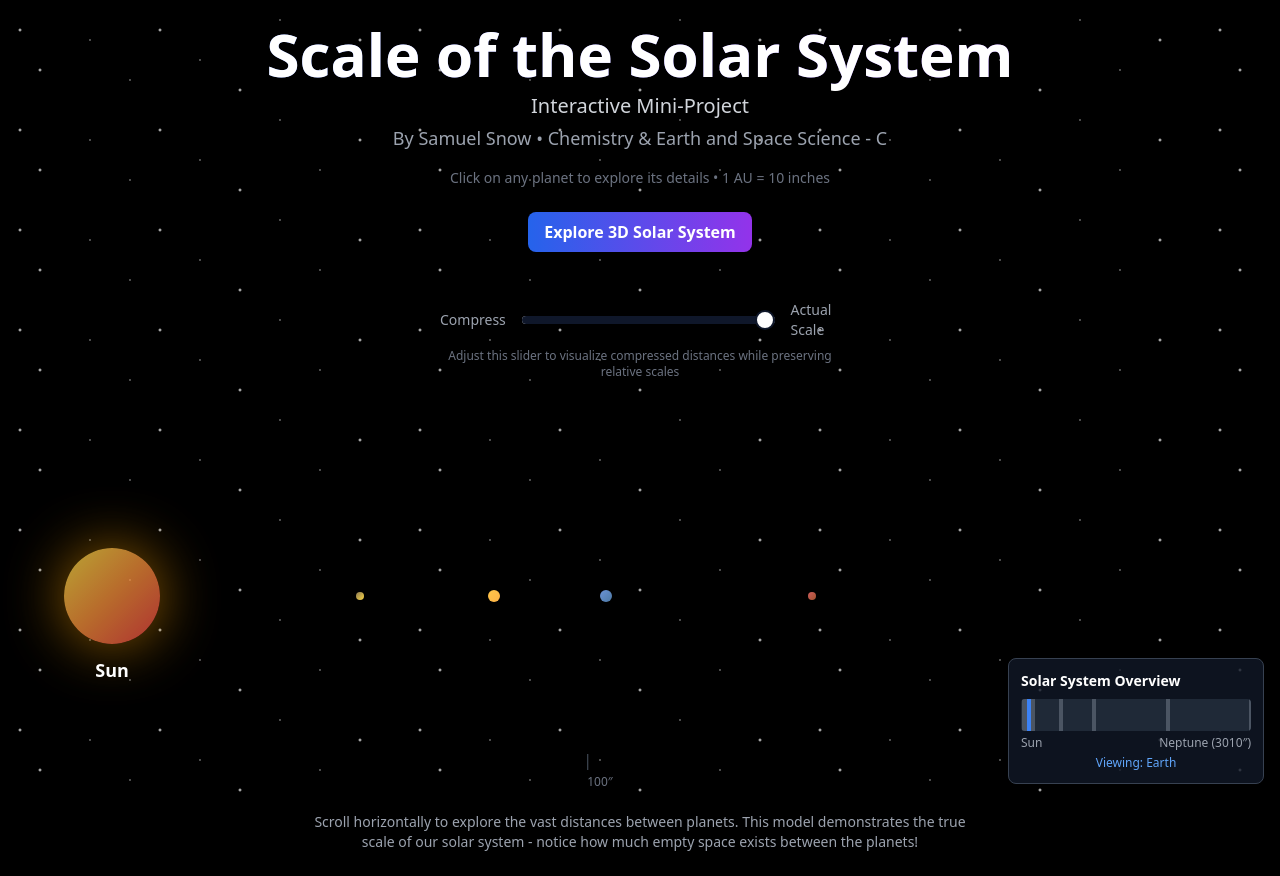
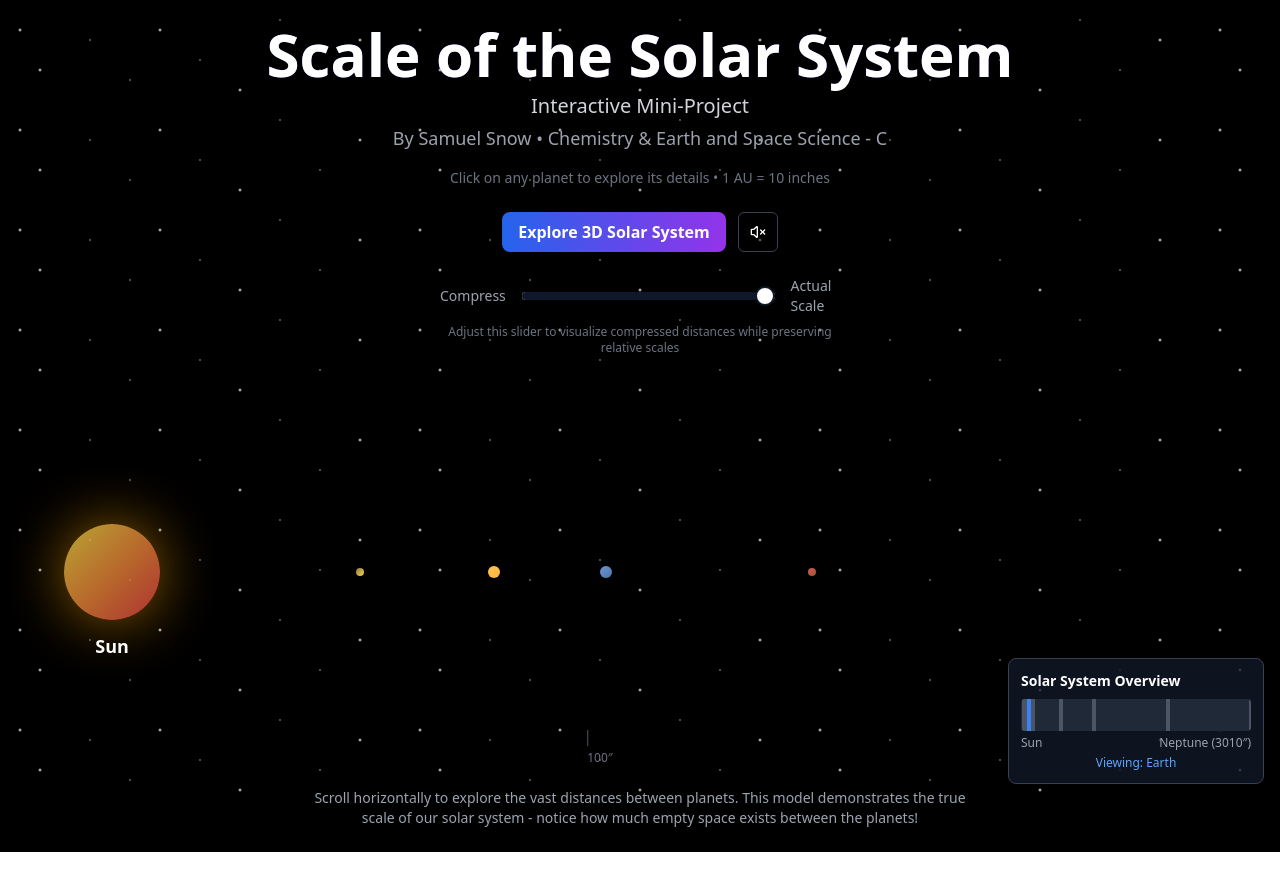
Before and after one commit to samsnow850/cosmic-scale-voyage, a React (Vite) app: page / in a window 1280 px wide. After the commit the page ends 852 px from the top, so only its background shows below. Built offline with nearby package versions, Linux system fonts and the light colour scheme.

Commit message:
Add background music and toggle
Adds background music and a toggle to control playback.

```diff
--- /dev/null
+++ b/src/components/BackgroundMusic.tsx
@@ -0,0 +1,80 @@
+
+import React, { useState, useEffect, useRef } from 'react';
+import { Button } from "@/components/ui/button";
+import { Music, VolumeX } from "lucide-react";
+import { toast } from "@/hooks/use-toast";
+
+type BackgroundMusicProps = {
+  className?: string;
+};
+
+const BackgroundMusic = ({ className = "" }: BackgroundMusicProps) => {
+  const [isPlaying, setIsPlaying] = useState(false);
+  const audioRef = useRef<HTMLAudioElement | null>(null);
+
+  useEffect(() => {
+    // Create audio element
+    audioRef.current = new Audio("https://dl.dropboxusercontent.com/scl/fi/1pw3yipgdncw4b0oszkrn/ambient-space.mp3?rlkey=9bn4f1pc9x8qksb09qzv2hu8w&dl=0");
+    audioRef.current.loop = true;
+    audioRef.current.volume = 0.3;
+
+    // Cleanup on unmount
+    return () => {
+      if (audioRef.current) {
+        audioRef.current.pause();
+        audioRef.current.src = "";
+      }
+    };
+  }, []);
+
+  const toggleMusic = () => {
+    if (audioRef.current) {
+      if (isPlaying) {
+        audioRef.current.pause();
+        toast({
+          title: "Music paused",
+          description: "Background music has been turned off",
+          duration: 2000,
+        });
+      } else {
+        // Try-catch to handle autoplay restrictions
+        const playPromise = audioRef.current.play();
+        if (playPromise !== undefined) {
+          playPromise
+            .then(() => {
+              toast({
+                title: "Music playing",
+                description: "Space ambient music is now playing",
+                duration: 2000,
+              });
+            })
+            .catch(error => {
+              console.error("Autoplay prevented:", error);
+              toast({
+                title: "Couldn't play music",
+                description: "Please interact with the page first",
+                variant: "destructive",
+              });
+              setIsPlaying(false);
+            });
+        }
+      }
+      setIsPlaying(!isPlaying);
+    }
+  };
+
+  return (
+    <Button
+      onClick={toggleMusic}
+      variant="outline"
+      size="icon"
+      className={`bg-black/50 border-gray-700 hover:bg-black/80 text-white ${className}`}
+      aria-label={isPlaying ? "Turn music off" : "Turn music on"}
+      title={isPlaying ? "Turn music off" : "Turn music on"}
+    >
+      {isPlaying ? <Music /> : <VolumeX />}
+    </Button>
+  );
+};
+
+export default BackgroundMusic;
--- a/src/pages/Index.tsx
+++ b/src/pages/Index.tsx
@@ -3,6 +3,7 @@ import { Slider } from "@/components/ui/slider";
 import { Link } from "react-router-dom";
 import Planet from '../components/Planet';
 import PlanetOverlay from '../components/PlanetOverlay';
+import BackgroundMusic from '../components/BackgroundMusic';
 
 interface PlanetData {
   name: string;
@@ -185,12 +186,15 @@ const Index = () => {
         <p className="text-lg text-gray-400 mb-4">By Samuel Snow • Chemistry & Earth and Space Science - C</p>
         <p className="text-sm text-gray-500 mb-6">Click on any planet to explore its details • 1 AU = 10 inches</p>
 
-        <Link
-          to="/3d-view"
-          className="inline-block bg-gradient-to-r from-blue-600 to-purple-600 hover:from-blue-700 hover:to-purple-700 text-white font-bold py-2 px-4 rounded-lg transition-all duration-300 mb-6"
-        >
-          Explore 3D Solar System
-        </Link>
+        <div className="flex justify-center items-center gap-3">
+          <Link
+            to="/3d-view"
+            className="inline-block bg-gradient-to-r from-blue-600 to-purple-600 hover:from-blue-700 hover:to-purple-700 text-white font-bold py-2 px-4 rounded-lg transition-all duration-300"
+          >
+            Explore 3D Solar System
+          </Link>
+          <BackgroundMusic />
+        </div>
       </div>
 
       {/* Scale Slider */}
--- a/src/pages/SolarSystemScope.tsx
+++ b/src/pages/SolarSystemScope.tsx
@@ -3,6 +3,7 @@ import React from 'react';
 import { useNavigate } from 'react-router-dom';
 import { Button } from "@/components/ui/button";
 import { X } from "lucide-react";
+import BackgroundMusic from '../components/BackgroundMusic';
 
 const SolarSystemScope = () => {
   const navigate = useNavigate();
@@ -18,15 +19,18 @@ const SolarSystemScope = () => {
           Interactive 3D Solar System
         </h1>
 
+        <div className="absolute top-0 right-0 flex gap-2">
+          <BackgroundMusic className="mr-2" />
           <Button
             onClick={handleClose}
             variant="outline"
             size="icon"
-          className="absolute top-0 right-0 bg-black/50 border-gray-700 hover:bg-black/80 text-white"
+            className="bg-black/50 border-gray-700 hover:bg-black/80 text-white"
             aria-label="Close and return to homepage"
           >
             <X />
           </Button>
+        </div>
       </div>
 
       <div className="w-full max-w-6xl aspect-video">
```
Lines whose indentation alone changed are shown as unchanged.
